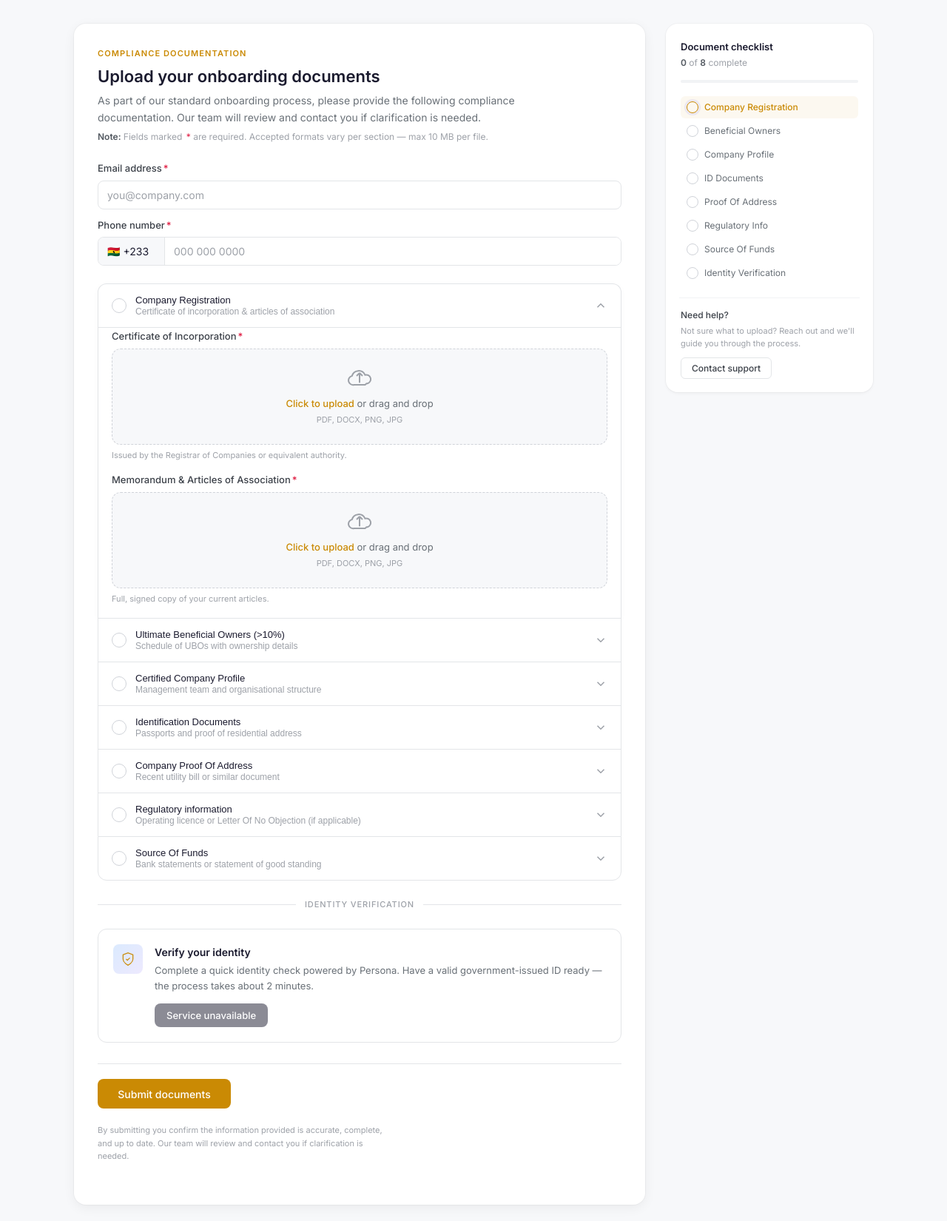
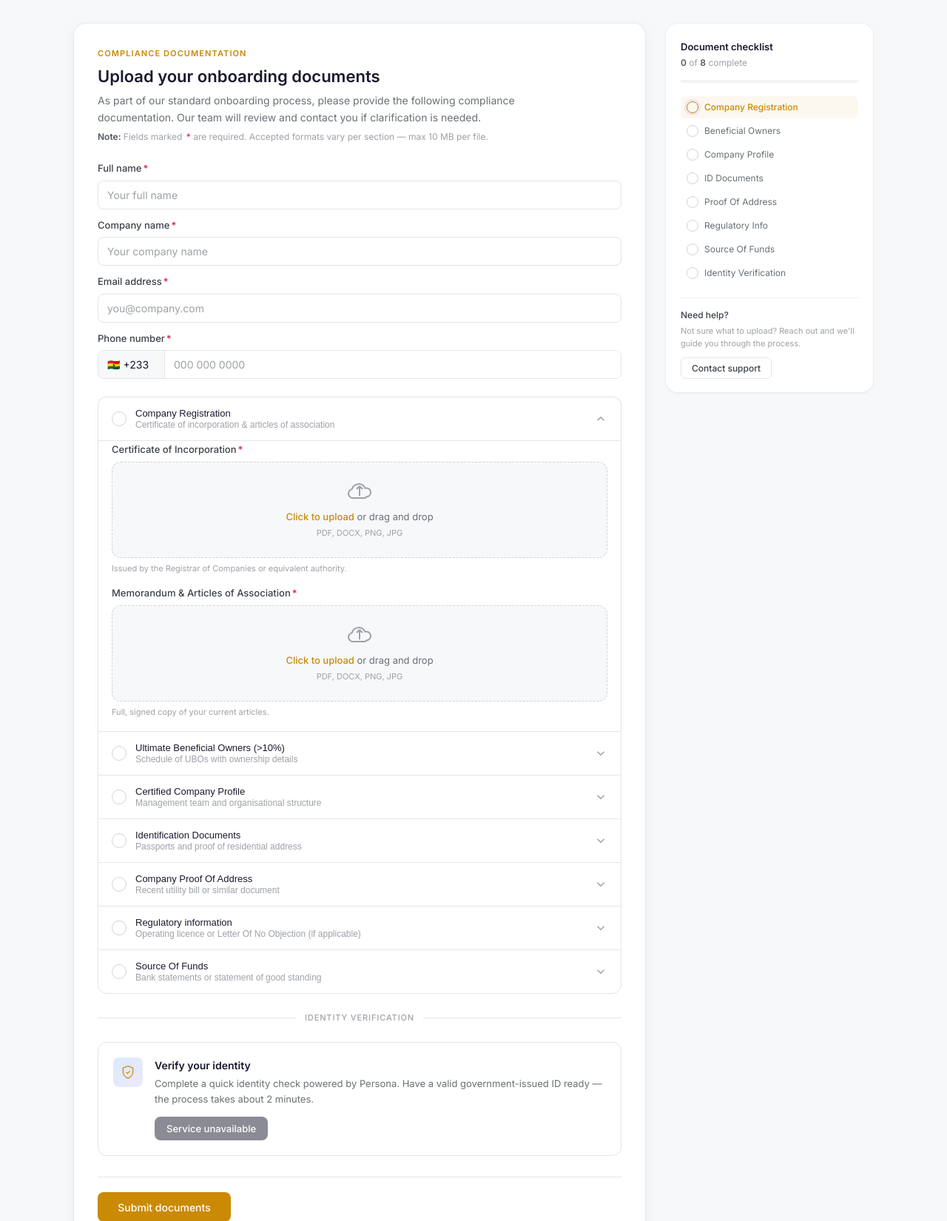
Before and after one commit to Kweku7k/vaulta, a Python web app: template templates/onboarding.html in a window 1280 px wide. Shown: the part 56-1706 px from the top of the page at 74% size. Run offline with Jinja, Linux system fonts and the light colour scheme; the template is opened without the code that fills it, so the values that code supplies are empty; some libraries are stand-ins or nearby versions.

Commit message:
push to prod for new fields

```diff
--- a/main.py
+++ b/main.py
@@ -730,6 +730,8 @@ async def get_onboarding_status(reference_id: str, db: Session = Depends(get_db)
 async def complete_onboarding(
     inquiry_id: Optional[str] = Form(None),
     reference_id: Optional[str] = Form(None),
+    full_name: Optional[str] = Form(None),
+    company_name: Optional[str] = Form(None),
     email: str = Form(...),
     phone: str = Form(...),
     certificate_of_incorporation: UploadFile = File(None),
@@ -849,6 +851,8 @@ async def complete_onboarding(
 
     # 7. Link KYC record to the new user
     # kyc.user_id = user_id
+    kyc.full_name = full_name
+    kyc.company_name = company_name
     kyc.email = email
     kyc.phone = phone
     kyc.persona_inquiry_id = inquiry_id
@@ -902,6 +906,8 @@ async def complete_onboarding(
     )
 
     message = f"""*New Onboarding*
+    Full Name: {full_name or 'N/A'}
+    Company Name: {company_name or 'N/A'}
     Email: {email}
     Persona Inquiry Id: {inquiry_id or 'Not required'}
     Phone: {phone}
--- a/models.py
+++ b/models.py
@@ -130,6 +130,8 @@ class UserKyc(Base):
     id = Column(Integer, primary_key=True, index=True)
     user_id = Column(String, ForeignKey("users.id"), unique=True, nullable=True)
     reference_id = Column(String, unique=True, nullable=False)
+    full_name = Column(String, nullable=True)
+    company_name = Column(String, nullable=True)
     email = Column(String, nullable=True)
     phone = Column(String, nullable=True)
     persona_inquiry_id = Column(String, nullable=True)
--- a/templates/onboarding.html
+++ b/templates/onboarding.html
@@ -1012,6 +1012,15 @@
           </p>
 
           <form id="onboarding-form" method="post" enctype="multipart/form-data">
+
+            <div class="field" style="margin-bottom: 12px;">
+              <label for="full-name">Full name<span class="required">*</span></label>
+              <input type="text" id="full-name" name="full_name" required placeholder="Your full name" class="text-input">
+            </div>
+            <div class="field" style="margin-bottom: 12px;">
+              <label for="company-name">Company name<span class="required">*</span></label>
+              <input type="text" id="company-name" name="company_name" required placeholder="Your company name" class="text-input">
+            </div>
 
             <div class="field" style="margin-bottom: 12px;">
               <label for="email">Email address<span class="required">*</span></label>
```
Also changed, not shown: alembic/versions/0ae911450b73_add_full_name_company_name_to_user_kyc.py (added, +34 -0 lines).
